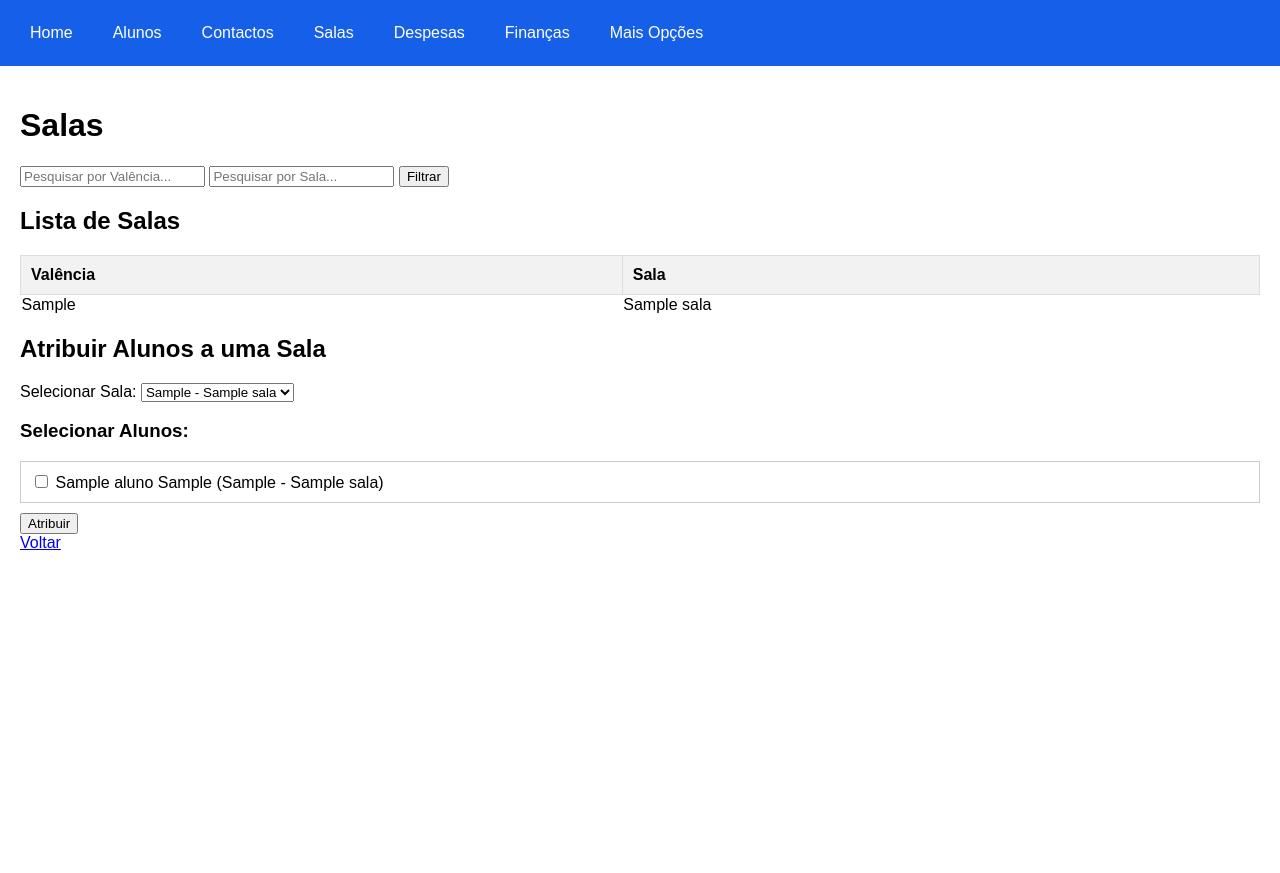
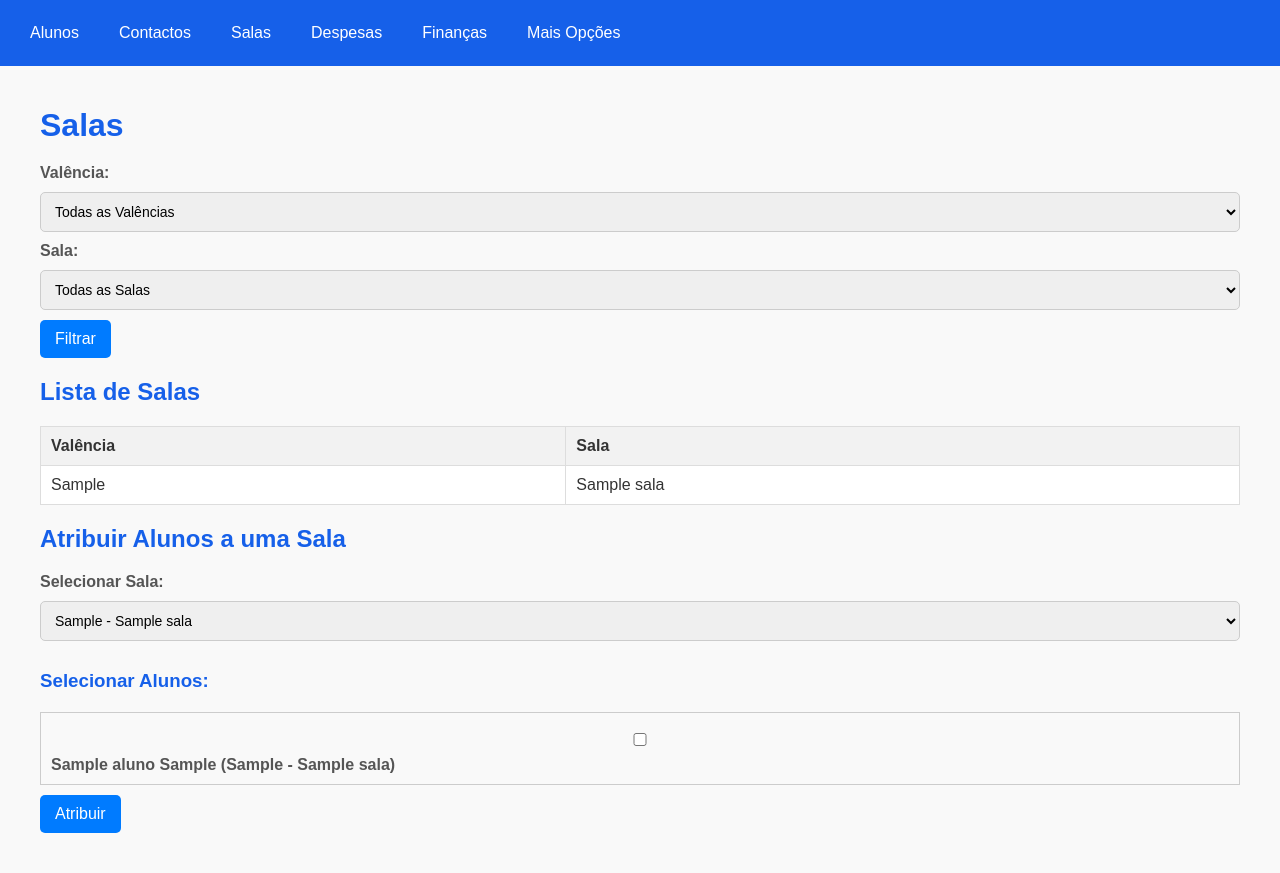
Before and after one commit to akls/faz-e-conta, a Django app: page /salas/ in a window 1280 px wide. Before the commit the page ends 550 px from the top, so only its background shows below. Run offline with Django 5.2, Linux system fonts and the light colour scheme; tables that the repository leaves empty hold one stand-in row (values such as "Sample post").

Commit message:
Algumas correções nas páginas de contactos salas e alunos

```diff
--- a/faz_e_conta/data_hub/templates/base.html
+++ b/faz_e_conta/data_hub/templates/base.html
@@ -5,6 +5,8 @@
     <meta charset="UTF-8">
     <meta name="viewport" content="width=device-width, initial-scale=1.0">
     <title>{% block title %}My Django App{% endblock %}</title>
+    {% load static %}
+    <link rel="stylesheet" href="{% static 'css/base.css' %}">
     <style>
         body {
             font-family: Arial, sans-serif;
@@ -29,17 +31,13 @@
         .navbar a:hover {
             background-color: #0647b7;
         }
-
-        .container {
-            padding: 20px;
-        }
     </style>
 </head>
 
 <body>
 
     <div class="navbar">
-        <a href="{% url 'starter_page' %}">Home</a>
+        <!-- <a href="{% url 'starter_page' %}">Home</a> -->
         <a href="{% url 'show_students' %}">Alunos</a>
         <a href="{% url 'show_contactos' %}">Contactos</a>
         <a href="{% url 'show_salas' %}">Salas</a>
@@ -48,7 +46,7 @@
         <a href="#">Mais Opções</a>
     </div>
 
-    <div class="container">
+    <div class="container" style="padding: 20px 40px;">
         {% block content %}
         {% endblock %}
     </div>
--- a/faz_e_conta/data_hub/templates/show_aluno_finacas_calc.html
+++ b/faz_e_conta/data_hub/templates/show_aluno_finacas_calc.html
@@ -1,11 +1,15 @@
 {% load custom_filters %}
+{% load static %}
 <!DOCTYPE html>
 <html lang='en'>
+
 <head>
     <meta charset='UTF-8'>
     <meta name='viewport' content='width=device-width, initial-scale=1.0'>
     <title>Aluno Finacas Calc Information</title>
+    <link rel="stylesheet" href="{% static 'css/base.css' %}">
 </head>
+
 <body>
     <h1>{{ data_dict.nome_proprio }} {{ data_dict.apelido }}</h1>
     <table>
@@ -24,6 +28,6 @@
         {% endif %}
         {% endfor %}
     </table>
-    <a href="{% url 'show_students' %}">Voltar</a>
 </body>
+
 </html>
--- a/faz_e_conta/data_hub/templates/show_aluno_financas.html
+++ b/faz_e_conta/data_hub/templates/show_aluno_financas.html
@@ -46,7 +46,6 @@
             {% endfor %}
         </tbody>
     </table>
-    <a href="{% url 'show_students' %}">Voltar</a>
 </body>
 
 </html>
--- a/faz_e_conta/data_hub/templates/show_contactos_details.html
+++ b/faz_e_conta/data_hub/templates/show_contactos_details.html
@@ -1,4 +1,5 @@
 {% load custom_filters %}
+{% load static %}
 <!DOCTYPE html>
 <html lang='en'>
 
@@ -6,6 +7,7 @@
     <meta charset='UTF-8'>
     <meta name='viewport' content='width=device-width, initial-scale=1.0'>
     <title>Detalhes do Responsável Educativo</title>
+    <link rel="stylesheet" href="{% static 'css/base.css' %}">
 </head>
 
 <body>
--- a/faz_e_conta/data_hub/templates/show_despesa.html
+++ b/faz_e_conta/data_hub/templates/show_despesa.html
@@ -53,7 +53,6 @@
         </tbody>
     </table>
 
-    <a href="{% url 'starter_page' %}">Voltar</a>
 </body>
 
 </html>
--- a/faz_e_conta/data_hub/templates/show_funcionario.html
+++ b/faz_e_conta/data_hub/templates/show_funcionario.html
@@ -1,11 +1,15 @@
 {% load custom_filters %}
+{% load static %}
 <!DOCTYPE html>
 <html lang='en'>
+
 <head>
     <meta charset='UTF-8'>
     <meta name='viewport' content='width=device-width, initial-scale=1.0'>
     <title>Funcionario Information</title>
+    <link rel="stylesheet" href="{% static 'css/base.css' %}">
 </head>
+
 <body>
     <h1>{{ data_dict.nome_proprio }} {{ data_dict.apelido }}</h1>
     <table>
@@ -26,4 +30,5 @@
     </table>
     <a href="{% url 'show_students' %}">Voltar</a>
 </body>
+
 </html>
--- a/faz_e_conta/data_hub/templates/show_sala.html
+++ b/faz_e_conta/data_hub/templates/show_sala.html
@@ -6,8 +6,26 @@
 
 <!-- Filter Form -->
 <form method="GET">
-    <input type="text" name="valencia" placeholder="Pesquisar por Valência..." value="{{ query_valencia }}">
-    <input type="text" name="room" placeholder="Pesquisar por Sala..." value="{{ query_room }}">
+    <label for="valencia">Valência:</label>
+    <select name="valencia" id="valencia">
+        <option value="">Todas as Valências</option>
+        {% for valencia in valencias %}
+        <option value="{{ valencia }}" {% if valencia == query_valencia %}selected{% endif %}>
+            {{ valencia }}
+        </option>
+        {% endfor %}
+    </select>
+
+    <label for="room">Sala:</label>
+    <select name="room" id="room">
+        <option value="">Todas as Salas</option>
+        {% for room in room_names %}
+        <option value="{{ room }}" {% if room == query_room %}selected{% endif %}>
+            {{ room }}
+        </option>
+        {% endfor %}
+    </select>
+
     <button type="submit">Filtrar</button>
 </form>
 
@@ -61,5 +79,4 @@
     <button type="submit" style="margin-top: 10px;">Atribuir</button>
 </form>
 
-<a href="{% url 'starter_page' %}">Voltar</a>
 {% endblock %}
--- a/faz_e_conta/data_hub/views.py
+++ b/faz_e_conta/data_hub/views.py
@@ -9,7 +9,7 @@ from django.db.models.functions import Concat
 
 
 def starter_page(request):
-    return render(request, "starter_page.html")
+    return render(request, "show_students.html")
 
 def show_students(request):
     query = request.GET.get("q", "")  # Get search query from the URL
@@ -106,7 +106,16 @@ def show_contactos(request):
         )
 
     # Define the fields to display
-    head = ["aluno_id", "nome_proprio", "apelido", "responsaveleducativo__responsavel_educativo_id", "responsavel_nome_completo", "responsaveleducativo__telefone", "responsaveleducativo__email", "sala_id__sala_valencia", "sala_id__sala_nome"]
+    head = [
+        "responsaveleducativo__responsavel_educativo_id",  # Ensure this field is included
+        "responsavel_nome_completo",
+        "responsaveleducativo__telefone",
+        "responsaveleducativo__email",
+        "nome_proprio",
+        "apelido",
+        "sala_id__sala_valencia",
+        "sala_id__sala_nome"
+    ]
     data_dict = list(data.values(*head))
 
     # Get unique sala_valencia and sala_nome values for the dropdown
--- /dev/null
+++ b/faz_e_conta/static/css/base.css
@@ -0,0 +1,124 @@
+/* General Styles */
+body {
+    font-family: Arial, sans-serif;
+    margin: 0;
+    padding: 0;
+    background-color: #f9f9f9;
+    color: #333;
+}
+
+h1,
+h2,
+h3 {
+    color: #1660e9;
+    margin-bottom: 20px;
+}
+
+a {
+    text-decoration: none;
+    color: #007bff;
+    transition: color 0.3s ease;
+}
+
+a:hover {
+    color: #0056b3;
+}
+
+/* Navbar Styles */
+.navbar {
+    background-color: #1660e9;
+    overflow: hidden;
+    display: flex;
+    padding: 10px;
+}
+
+.navbar a {
+    color: white;
+    text-decoration: none;
+    padding: 14px 20px;
+    text-align: center;
+}
+
+.navbar a:hover {
+    background-color: #0647b7;
+}
+
+/* Table Styles */
+table {
+    width: 100%;
+    border-collapse: collapse;
+    margin: 20px 0;
+    font-size: 1em;
+    text-align: left;
+}
+
+table th,
+table td {
+    border: 1px solid #ddd;
+    padding: 10px;
+}
+
+table th {
+    background-color: #f2f2f2;
+    color: #333;
+}
+
+table tr:nth-child(even) {
+    background-color: #f9f9f9;
+}
+
+table tr:hover {
+    background-color: #f1f1f1;
+}
+
+/* Button Styles */
+button,
+.btn {
+    padding: 10px 15px;
+    background-color: #007bff;
+    color: white;
+    border: none;
+    border-radius: 5px;
+    cursor: pointer;
+    font-size: 16px;
+    transition: background-color 0.3s ease;
+}
+
+button:hover,
+.btn:hover {
+    background-color: #0056b3;
+}
+
+/* Form Styles */
+form {
+    margin: 20px 0;
+}
+
+input,
+select,
+textarea {
+    width: 100%;
+    padding: 10px;
+    margin: 10px 0;
+    border: 1px solid #ccc;
+    border-radius: 5px;
+    font-size: 14px;
+}
+
+label {
+    font-weight: bold;
+    color: #555;
+}
+
+/* Footer Styles */
+.footer {
+    text-align: center;
+    margin-top: 20px;
+    font-size: 0.9em;
+    color: #666;
+}
+
+/* Content Spacing */
+.container {
+    padding: 20px 40px;
+}
```
Also changed, not shown: faz_e_conta/data_hub/templates/insert_aluno.html (+24 -2 lines), faz_e_conta/data_hub/templates/insert_responsavel_educativo.html (+25 -3 lines), faz_e_conta/data_hub/templates/insert_sala.html (+6 -2 lines), faz_e_conta/data_hub/templates/show_contactos.html (+7 -3 lines), faz_e_conta/data_hub/templates/starter_page.html (+72 -3 lines). Lines whose indentation alone changed are shown as unchanged.
